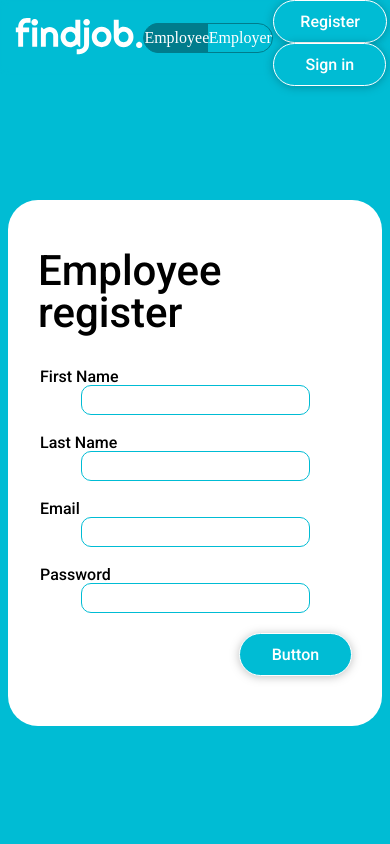
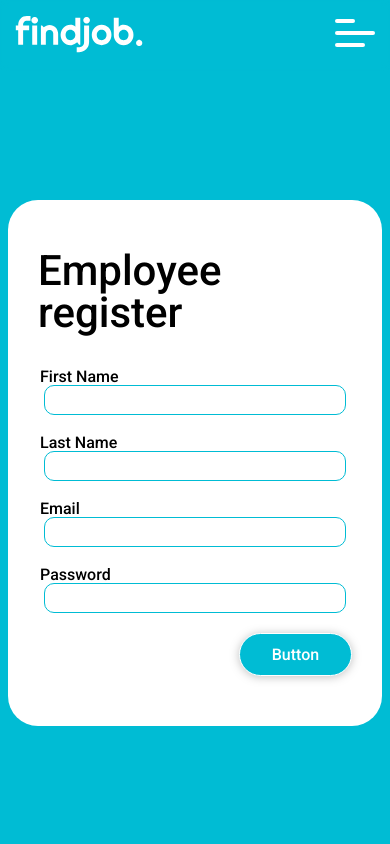
Before and after one commit to s04v/ProjektZespolowy, a React (Create React App) app: page /signup in a window 390 px wide. Shown: the top 844 px of the page. Built offline with nearby package versions, Linux system fonts and the light colour scheme.

Commit message:
adaptive nav bar

```diff
--- a/src/components/Button.jsx
+++ b/src/components/Button.jsx
@@ -1,9 +1,15 @@
 import style from '../styles/components/button.module.scss';
 
 
-const Button = ({text='Button', fontsize='1em', onClick=null}) => {
+const Button = ({text='Button', fontsize='1em', onClick=null, id=null}) => {
   return (
-    <button className={style.button} style={{fontSize: fontsize }} onClick={onClick}> {text} </button>
+    <button
+      className={style.button}
+      id={id}
+      style={{fontSize: fontsize }}
+      onClick={onClick}>
+        {text}
+    </button>
   )
 }
 
--- /dev/null
+++ b/src/components/Hamburger.jsx
@@ -0,0 +1,18 @@
+import React from 'react'
+import style from '../styles/components/hamburger.module.scss'
+
+
+const Hamburger = ({onClick=null, className=null}) => {
+  return (
+    <label for="check" onChange={onClick} className={className}>
+      <input type="checkbox" id="check" />
+      <span></span>
+      <span></span>
+      <span></span>
+    </label>
+  )
+}
+
+Hamburger.propTypes = {}
+
+export default Hamburger
--- a/src/components/Header.jsx
+++ b/src/components/Header.jsx
@@ -3,18 +3,34 @@ import Button from './Button';
 import Switch from './Switch';
 import {Link} from "react-router-dom";
 import style from '../styles/components/header.module.scss'
+import {useState} from 'react';
+import Hamburger from './Hamburger';
 
 
 const Header = (props) => {
+
+  const [open, setOpen] = useState(0);
+
+  const onClick = (whichOne) => { setOpen(whichOne); }
+
+  const menuOpened = open ? style.open_menu : "";
+
   return (
     <header className={style.header}>
       <div className={style.container}>
-        <Link to='/'><img src={logo} height='38px' alt="findjob." className={style.logo}  id="logo"/></Link>
-        <Switch onSwitch={props.onSwitch} on={true}/>
+        <div className={style.header_wrap}>
+          <Link to='/' className={style.logo}>
+            <img src={logo} height='38px' alt="findjob."  id="logo" />
+          </Link>
+          <Hamburger className={style.hamburger} onClick={() => onClick(!menuOpened)} />
+        </div>
+        <div className={[style.header_main, menuOpened].join(" ")}>
+          <Switch onSwitch={props.onSwitch} className={style.switch}/>
           <div className={style.buttons}>
             <Link to='/signup'><Button text="Register"/></Link>
             <Link to='/signin'><Button text="Sign in"/></Link>
           </div>
+        </div>
       </div>
     </header>
   );
--- a/src/components/Switch.jsx
+++ b/src/components/Switch.jsx
@@ -2,17 +2,17 @@ import {useState} from "react";
 import style from '../styles/components/switch.module.scss'
 
 
-const Switch = (props) => {
+const Switch = ({onSwitch=null, className=null}) => {
     const [active, setActive] = useState(0);
 
     const onClick = (whichOne) => {
-        props.onSwitch(whichOne);
+        onSwitch(whichOne);
         setActive(whichOne);
     }
 
   const right = active ? style.movableright : style.movable;
   return (
-    <div className={style.switch} onClick={() => onClick(!active)}>
+    <div className={[style.switch, className].join(" ")} onClick={() => onClick(!active)}>
       <div className={right}></div>
       <div className={style.option}>Employee</div>
       <div className={style.option}>Employer</div>
@@ -20,8 +20,4 @@ const Switch = (props) => {
   )
 }
 
-Switch.defaultProps = {
-  on: false
-}
-
 export default Switch;
--- /dev/null
+++ b/src/styles/components/hamburger.module.scss
@@ -0,0 +1,46 @@
+
+label{
+ display:flex;
+  flex-direction:column;
+  width:40px;
+  cursor:pointer;
+
+  span{
+    background: #fff;
+    border-radius:10px;
+    height:4px;
+    margin: 4px 0;
+    transition: .4s  cubic-bezier(0.68, -0.6, 0.32, 1.6);
+
+    &:nth-of-type(1) {
+      width:50%;
+    }
+
+    &:nth-of-type(2){
+      width:100%;
+    }
+
+    &:nth-of-type(3){
+      width:75%;
+    }
+  }
+
+  input[type="checkbox"]{
+    display:none;
+    &:checked ~ span:nth-of-type(1){
+      transform-origin:bottom;
+      transform:rotatez(45deg) translate(5px,0px)
+    }
+
+    &:checked ~ span:nth-of-type(2){
+      transform-origin:top;
+      transform:rotatez(-45deg)
+    }
+
+    &:checked ~ span:nth-of-type(3){
+      transform-origin:bottom;
+      width:50%;
+      transform: translate(18px,-6px) rotatez(45deg);
+    }
+  }
+}
--- a/src/styles/components/header.module.scss
+++ b/src/styles/components/header.module.scss
@@ -12,6 +12,19 @@
 
   .container {
 
+    @media (max-width: 768px) {
+      flex-direction: column;
+      flex-wrap: wrap;
+      height: max-content;
+
+      .header_wrap {
+        display: flex;
+        justify-content: space-between;
+        width: 100%;
+        margin: 15px 0;
+      }
+    }
+
     max-width: 1200px;
     margin: auto;
     padding: 0 15px;
@@ -20,26 +33,54 @@
     top: 0px;
 
     flex-direction: row;
+
+    .hamburger {
+      display: none;
+
+      @media (max-width: 768px) {
+        display: flex;
+      }
+    }
+
     display: flex;
     justify-content: space-between;
     align-items: center;
 
     #logo {
       min-width: 100%;
-    }
-    .buttons button:first-child {
-      margin-right: 6px;
+      padding: auto 0;
     }
 
+    .header_main {
+      display: flex;
+      justify-content: space-around;
+      width: 100%;
+
+      @media (max-width: 768px) {
+        display: none;
+
+        .switch {
+          margin-bottom: 5px;
         }
       }
 
-@media (max-width: 768px) {
-  .container {
+      @media (max-width: 510px) {
         flex-direction: column;
       }
 
       .buttons {
-    margin: auto;
+        @media (max-width: 510px) {
+          margin: 0 auto 10px;
+        }
+
+        button:first-child {
+          margin-right: 6px;
         }
       }
+    }
+
+    .open_menu {
+      display: flex;
+    }
+  }
+}
--- a/src/styles/pages/mainPage.scss
+++ b/src/styles/pages/mainPage.scss
@@ -90,7 +90,6 @@
 @media (max-width: 992px) {
  .first-section {
    flex-direction: column;
-   max-width: 750px;
  }
  .second-section {
    flex-direction: column-reverse;
--- a/src/styles/pages/signPage.scss
+++ b/src/styles/pages/signPage.scss
@@ -47,6 +47,7 @@
 
     input {
       max-width: 280px;
+      width: 100%;
       font-size: 16px;
       padding: 5px 10px;
       border-radius: 10px;
```
Lines whose indentation alone changed are shown as unchanged.
